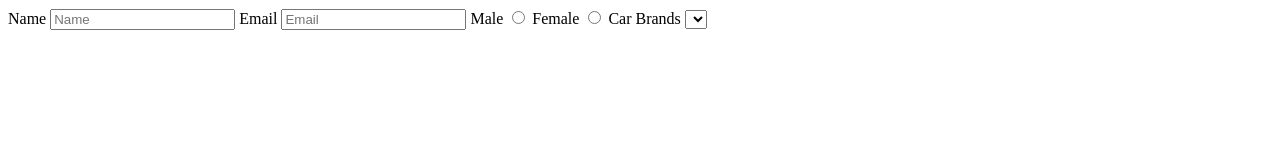
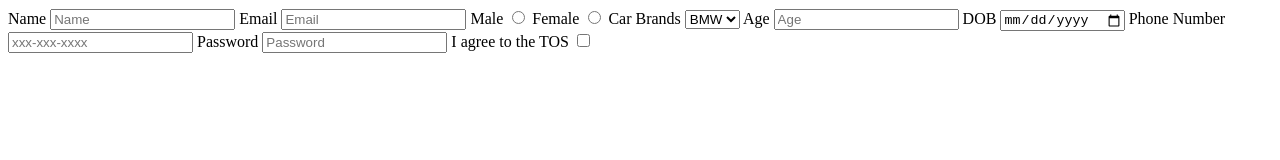
Before and after one commit to acciojob/signup-form-car-ritikj0536, a website: page main.html in a window 1280 px wide. Drawn offline with Linux system fonts and the light colour scheme.

Commit message:
created a submission

```diff
--- a/main.html
+++ b/main.html
@@ -20,8 +20,22 @@
 		<input type="radio" id="gender_f" required="Yes">
 
 		<label for="">Car Brands</label>
-		<select ></select>
+		<select placeholder="--Please choose an option--" type="select" id="cars" required="Yes">
+			<option>BMW</option>
+			<option>Benz</option>
+			<option>Audi</option>
+		</select>
 
+		<label for="age">Age</label>
+		<input type="number" id="age" placeholder="Age" required=Yes>
+		<label for="DOB">DOB</label>
+		<input type="date" id="dob" required="Yes">
+		<label for="Phone Number">Phone Number</label>
+		<input type="tel" id="tel" placeholder=xxx-xxx-xxxx>
+		<label for="Password">Password</label>
+		<input type="password" id="password" placeholder="Password">
+		<label>I agree to the TOS</label>
+		<input type="checkbox" id="tos" required="Yes" placeholder="-">
 	</form>
     <script type="text/javascript" src="./script.js">
 </script>
```
